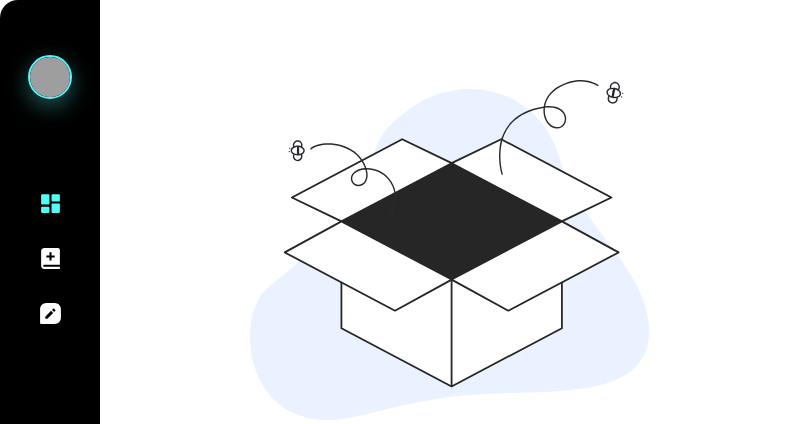
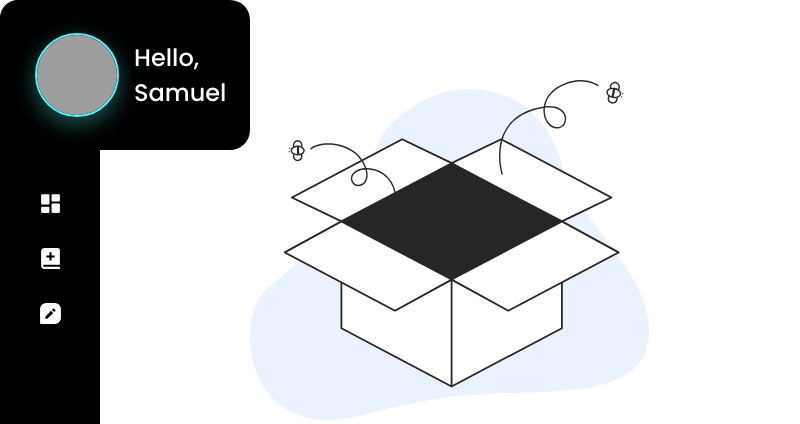
Before and after one commit to Shashank-R87/WebPasswordGenerator, an Electron app: page src/index.html in a window 800 px wide. Shown: the top 424 px of the page. Drawn offline with Linux system fonts and the light colour scheme; grey boxes are pictures that could not be loaded.

Commit message:
commit 1

```diff
--- a/src/index.css
+++ b/src/index.css
@@ -1,3 +1,5 @@
+@import url('https://fonts.googleapis.com/css2?family=Poppins:ital,wght@0,300;0,400;0,500;0,600;0,700;0,800;1,200;1,300;1,400;1,500;1,600;1,700;1,800&display=swap');
+
 body {
   padding: none;
   margin: none;
@@ -76,3 +78,32 @@ svg:active{
   top: 80px;
   left: 250px;
 }
+
+.user_cont{
+  display: flex;
+  align-items: center;
+  position: absolute;
+  width: 250px;
+  height: 150px;
+  border-radius: 20px;
+  background-color: black;
+}
+
+.profile_l{
+  margin-left: 35px;
+  width: 80px;
+  height: 80px;
+  border-radius: 50%;
+  border: 2px solid #54F3FD;
+  box-shadow: 0px 7px 20px 2px rgba(83, 255, 245, 0.29);
+  transition: all ease-in-out .2s;
+  cursor: pointer;
+}
+
+.hello{
+  font-size: 24px;
+  font-weight: 500;
+  color: white;
+  font-family: "Poppins";
+  padding-left: 15px;
+}
--- a/src/index.html
+++ b/src/index.html
@@ -8,8 +8,8 @@
   <body>
     <div class="container">
       <div class="sidebar">
-        <img class="profile" src="../res/profile.jpg" alt="">
-        <svg class="dash" xmlns="http://www.w3.org/2000/svg" width="25" height="25" viewBox="0 0 24 24" style="fill: #53FFF5;"><path d="M4 13h6a1 1 0 0 0 1-1V4a1 1 0 0 0-1-1H4a1 1 0 0 0-1 1v8a1 1 0 0 0 1 1zm-1 7a1 1 0 0 0 1 1h6a1 1 0 0 0 1-1v-4a1 1 0 0 0-1-1H4a1 1 0 0 0-1 1v4zm10 0a1 1 0 0 0 1 1h6a1 1 0 0 0 1-1v-7a1 1 0 0 0-1-1h-6a1 1 0 0 0-1 1v7zm1-10h6a1 1 0 0 0 1-1V4a1 1 0 0 0-1-1h-6a1 1 0 0 0-1 1v5a1 1 0 0 0 1 1z"></path></svg>
+        <img id="profile_btn" onclick="" class="profile" src="../res/profile.jpg" alt="">
+        <svg class="dash" xmlns="http://www.w3.org/2000/svg" width="25" height="25" viewBox="0 0 24 24" style="fill: white;"><path d="M4 13h6a1 1 0 0 0 1-1V4a1 1 0 0 0-1-1H4a1 1 0 0 0-1 1v8a1 1 0 0 0 1 1zm-1 7a1 1 0 0 0 1 1h6a1 1 0 0 0 1-1v-4a1 1 0 0 0-1-1H4a1 1 0 0 0-1 1v4zm10 0a1 1 0 0 0 1 1h6a1 1 0 0 0 1-1v-7a1 1 0 0 0-1-1h-6a1 1 0 0 0-1 1v7zm1-10h6a1 1 0 0 0 1-1V4a1 1 0 0 0-1-1h-6a1 1 0 0 0-1 1v5a1 1 0 0 0 1 1z"></path></svg>
         <svg class="gen" xmlns="http://www.w3.org/2000/svg" width="25" height="25" viewBox="0 0 24 24" style="fill: white;"><path d="M6.012 18H21V4c0-1.103-.897-2-2-2H6c-1.206 0-3 .799-3 3v14c0 2.201 1.794 3 3 3h15v-2H6.012C5.55 19.988 5 19.806 5 19s.55-.988 1.012-1zM8 9h3V6h2v3h3v2h-3v3h-2v-3H8V9z"></path></svg>
         <svg class="man" xmlns="http://www.w3.org/2000/svg" width="25" height="25" viewBox="0 0 24 24" style="fill: white;"><path d="M16 2H8C4.691 2 2 4.691 2 8v13a1 1 0 0 0 1 1h13c3.309 0 6-2.691 6-6V8c0-3.309-2.691-6-6-6zM8.999 17H7v-1.999l5.53-5.522 1.999 1.999L8.999 17zm6.473-6.465-1.999-1.999 1.524-1.523 1.999 1.999-1.524 1.523z"></path></svg>
         <svg class="logout" xmlns="http://www.w3.org/2000/svg" width="25" height="25" viewBox="0 0 24 24" style="fill: #FF2E2E;"><path d="m2 12 5 4v-3h9v-2H7V8z"></path><path d="M13.001 2.999a8.938 8.938 0 0 0-6.364 2.637L8.051 7.05c1.322-1.322 3.08-2.051 4.95-2.051s3.628.729 4.95 2.051 2.051 3.08 2.051 4.95-.729 3.628-2.051 4.95-3.08 2.051-4.95 2.051-3.628-.729-4.95-2.051l-1.414 1.414c1.699 1.7 3.959 2.637 6.364 2.637s4.665-.937 6.364-2.637c1.7-1.699 2.637-3.959 2.637-6.364s-.937-4.665-2.637-6.364a8.938 8.938 0 0 0-6.364-2.637z"></path></svg>
@@ -45,7 +45,11 @@
         <path d="M371.567 17.6239C371.95 17.6239 372.262 17.3129 372.262 16.9293C372.262 16.5457 371.95 16.2347 371.567 16.2347C371.183 16.2347 370.872 16.5457 370.872 16.9293C370.872 17.3129 371.183 17.6239 371.567 17.6239Z" fill="#292A2E"/>
         <path d="M372.778 14.0681C373.162 14.0681 373.473 13.7571 373.473 13.3735C373.473 12.9899 373.162 12.679 372.778 12.679C372.394 12.679 372.083 12.9899 372.083 13.3735C372.083 13.7571 372.394 14.0681 372.778 14.0681Z" fill="#292A2E"/>
         </svg>
-
+        <div class="user_cont">
+          <img class="profile_l" src="../res/profile.jpg" alt="">
+          <p class="hello">Hello,<br>Samuel</p>
+        </div>
     </div>
   </body>
+<script src="main.js"></script>
 </html>
```
